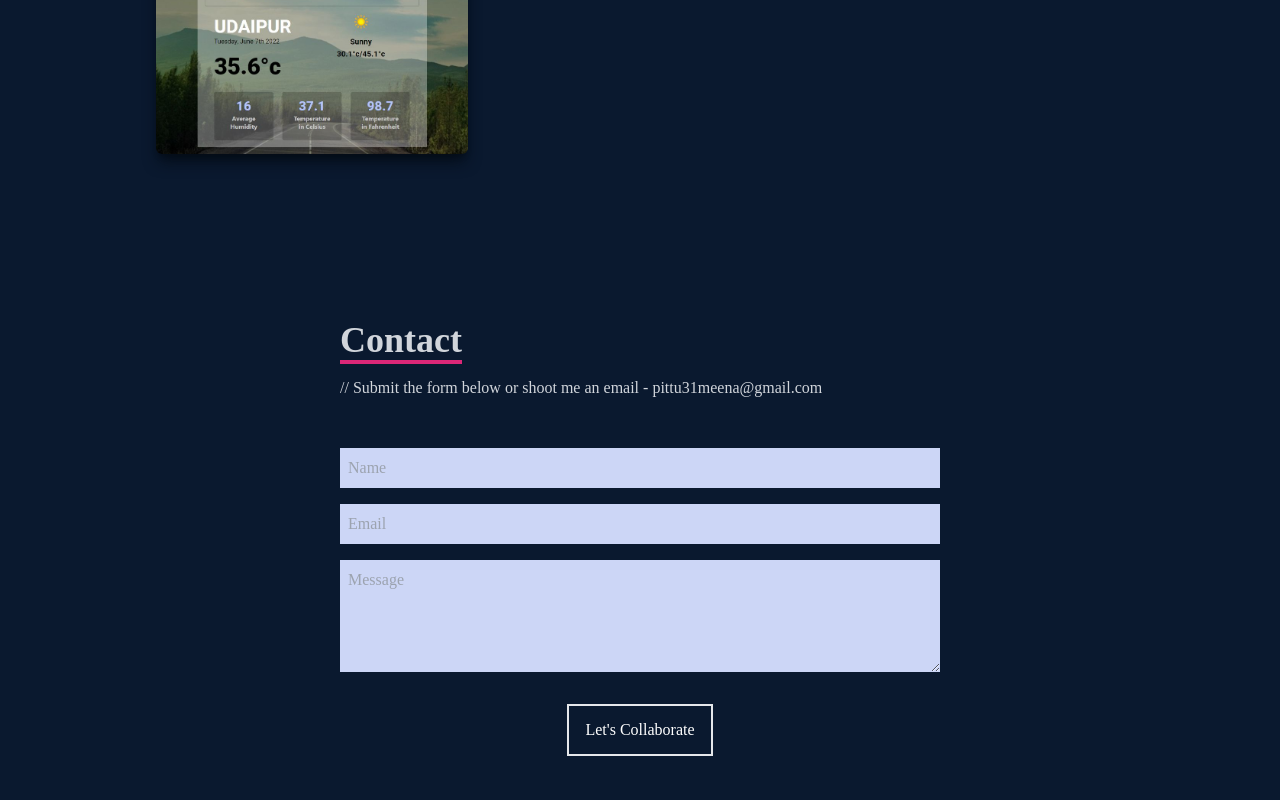
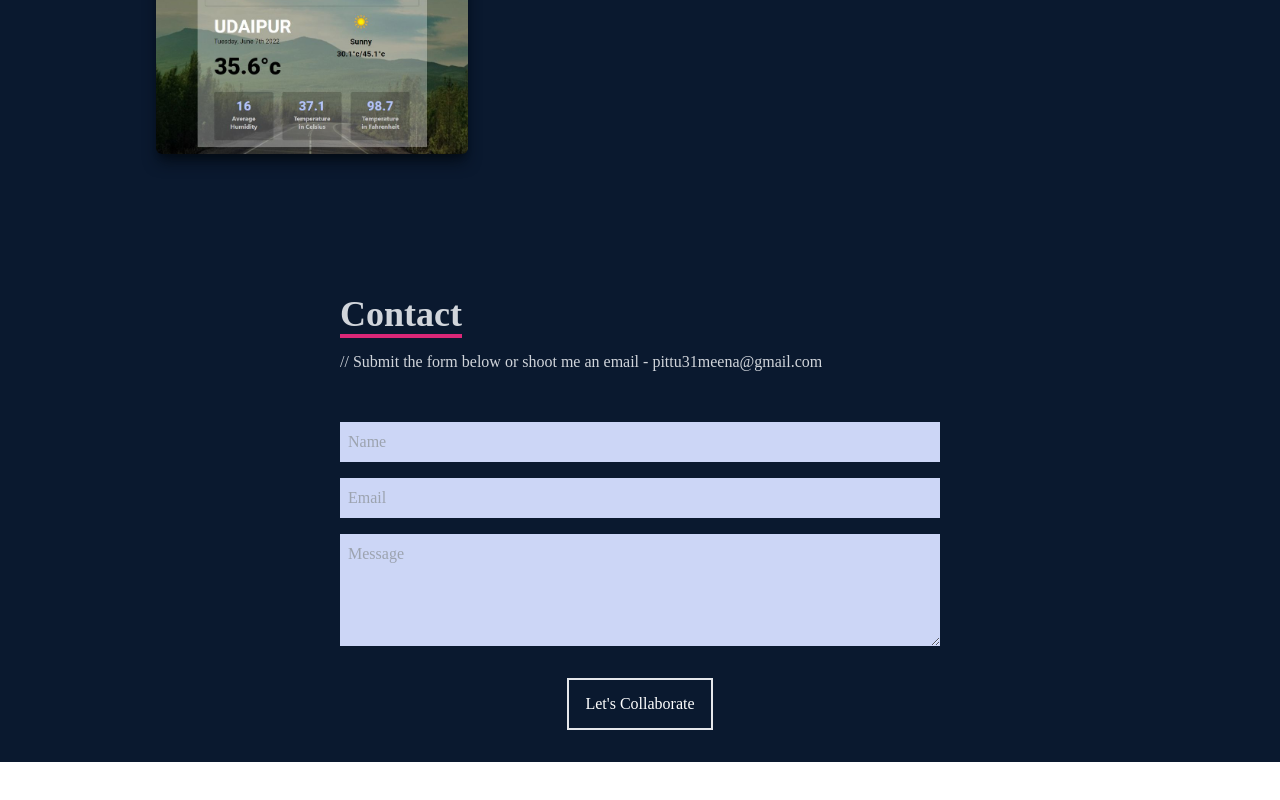
Before and after one commit to Priyanka7568/myportfolio, a React (Create React App) app: page / in a window 1280 px wide. Shown: the part 2584-3384 px from the top of the page. After the commit the page ends 3346 px from the top, so only its background shows below. Built offline with nearby package versions, Linux system fonts and the light colour scheme.

Commit message:
Update Contact.js

```diff
--- a/src/components/Contact.js
+++ b/src/components/Contact.js
@@ -4,7 +4,7 @@ function Contact() {
   return (
     <div
       name="contact"
-      className="w-full h-screen bg-[#0a192f] flex justify-center items-center  p-4"
+      className="w-full bg-[#0a192f] flex justify-center items-center sm_padding_top px-4"
     >
       <form
         action="https://getform.io/f/22072039-1e22-4641-92f6-24eabc6afdf9"
```
